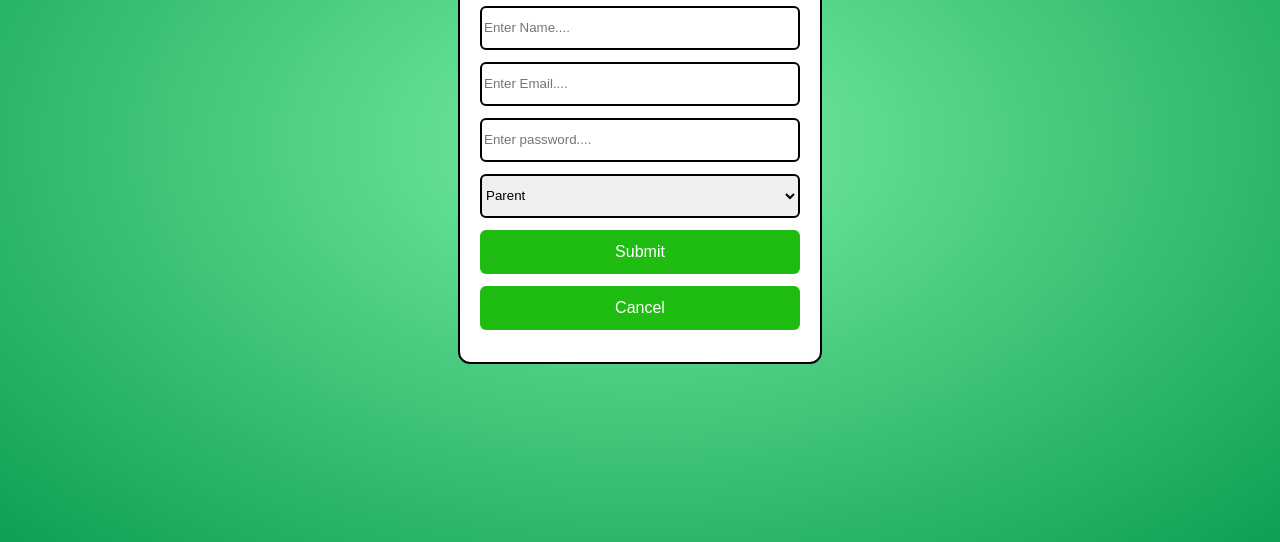
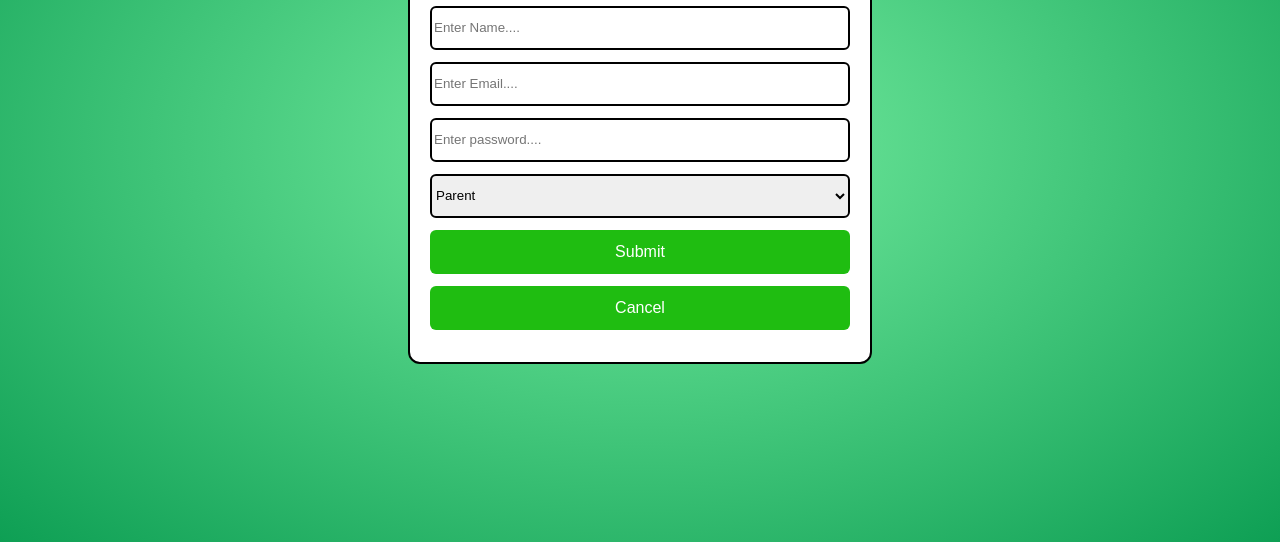
Before and after one commit to ceoa491-dev/my-first-pwa, a plain HTML site: page index.html in a window 1280 px wide. Shown: the part 258-800 px from the top of the page. Drawn offline with Linux system fonts and the light colour scheme.

Commit message:
Updated PWA changes

```diff
--- a/style.css
+++ b/style.css
@@ -8,8 +8,8 @@ body{
 }
 
 #card{
-    width: 99%;
-    max-width: 320px;
+    width: 100%;
+    max-width: 420px;
     padding: 20px;
     background: white;
     border-radius: 12px;
--- a/sw.js
+++ b/sw.js
@@ -1,4 +1,4 @@
-const CACHE_NAME = "pwa-cache-v18";
+const CACHE_NAME = "pwa-cache-v19";
 
 self.addEventListener("install", event => {
   self.skipWaiting();
```
